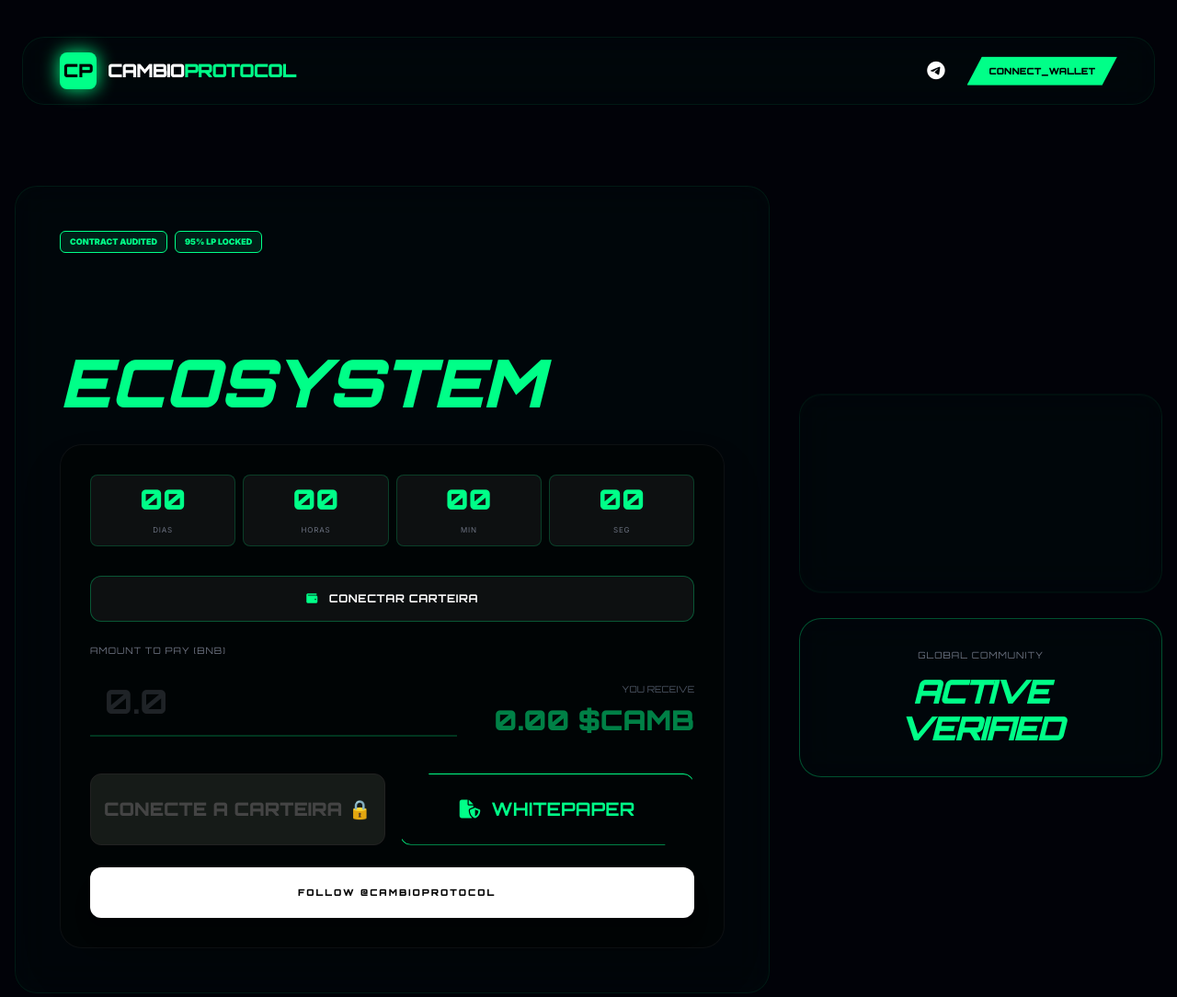
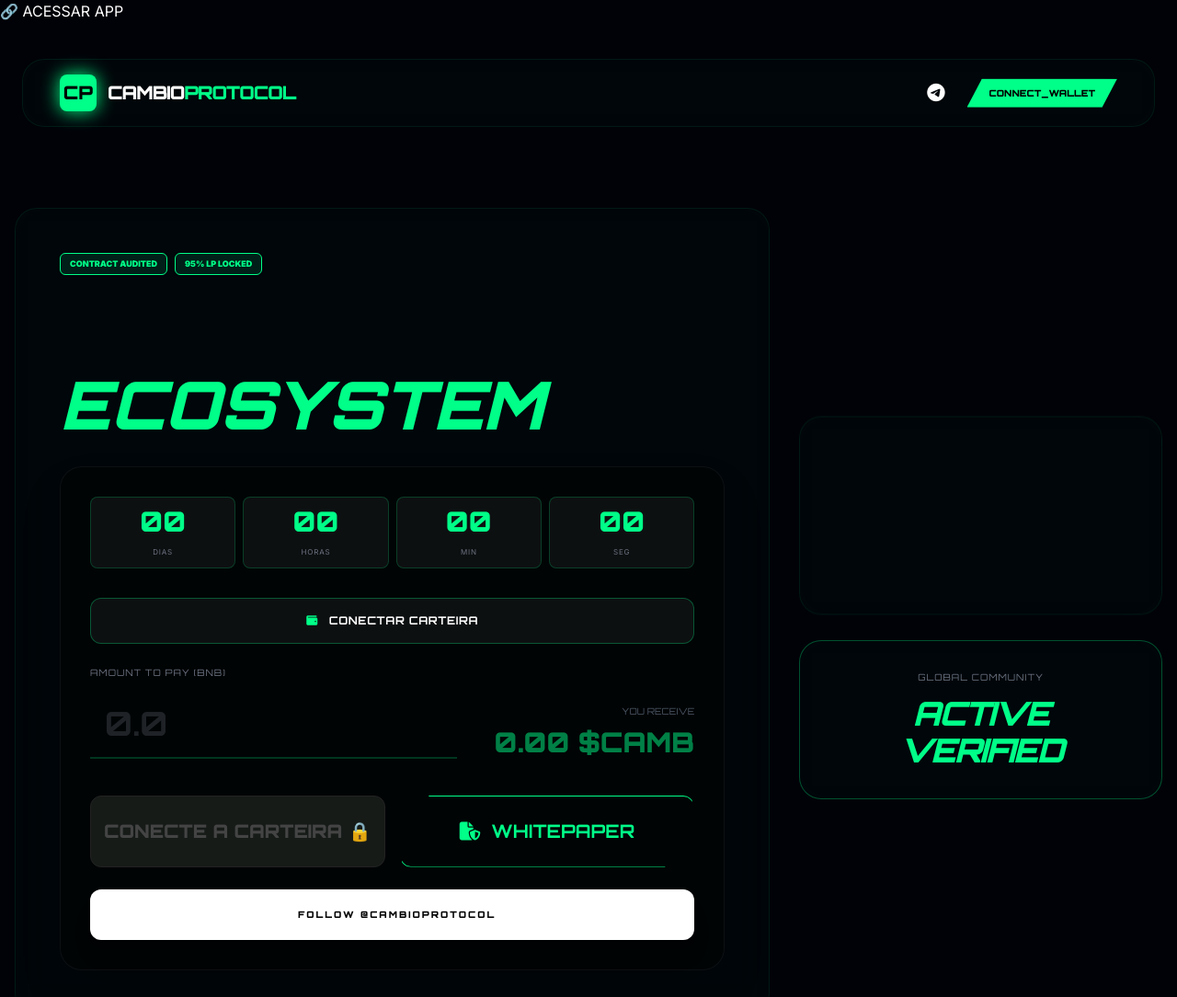
Before and after one commit to patrickfurtado028/CambioProtocol, a plain HTML site: page index.html in a window 1280 px wide. Shown: the top 1084 px of the page at 92% size. Drawn offline with nearby package versions, Linux system fonts and the light colour scheme; some icons are missing.

Commit message:
Add button to access external app

```diff
--- a/index.html
+++ b/index.html
@@ -80,6 +80,9 @@
     </style>
 </head>
 <body>
+    <button class="btn-action" onclick="window.open('https://coin-pay-nine.vercel.app/', '_blank')">
+    🔗 ACESSAR APP
+    </button>
 
     <canvas id="bg-canvas"></canvas>
 
```
